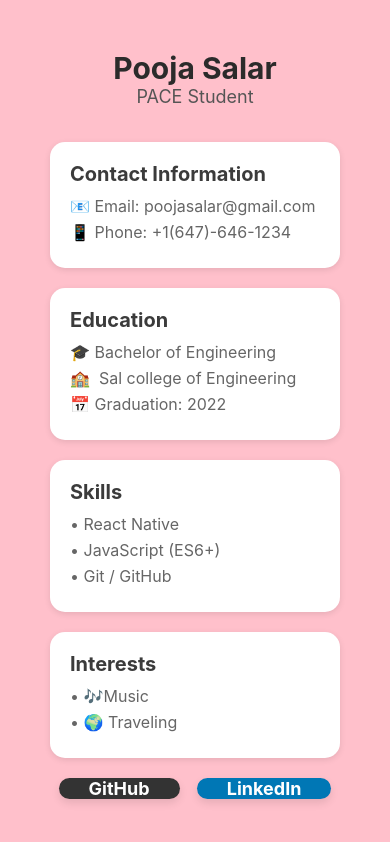
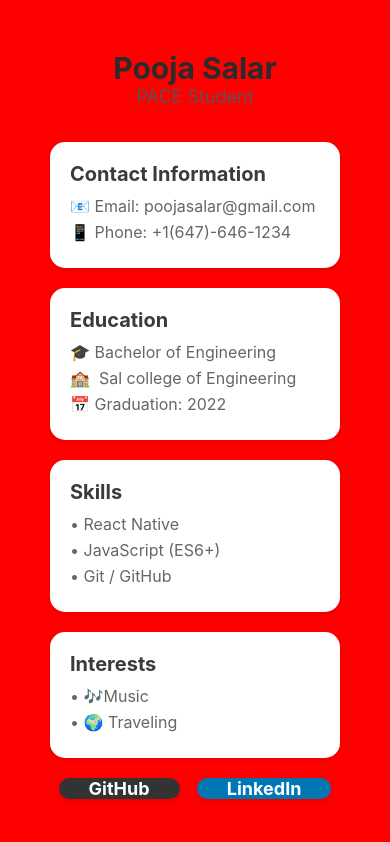
Before and after one commit to poojasalar/MYBIO2, a React Native app: screen / in a window 390 px wide. Built offline with nearby package versions, Linux system fonts and the light colour scheme.

Commit message:
Merging feature2 into master branch

```diff
--- a/App.js
+++ b/App.js
@@ -54,7 +54,7 @@ export default function App() {
 const styles = StyleSheet.create({
   container: {
     flexGrow: 1,
-    backgroundColor: 'pink', // Soft pastel blue background
+    backgroundColor: 'red', // Soft pastel blue background
     padding: 50,
   },
   profileContainer: {
```
